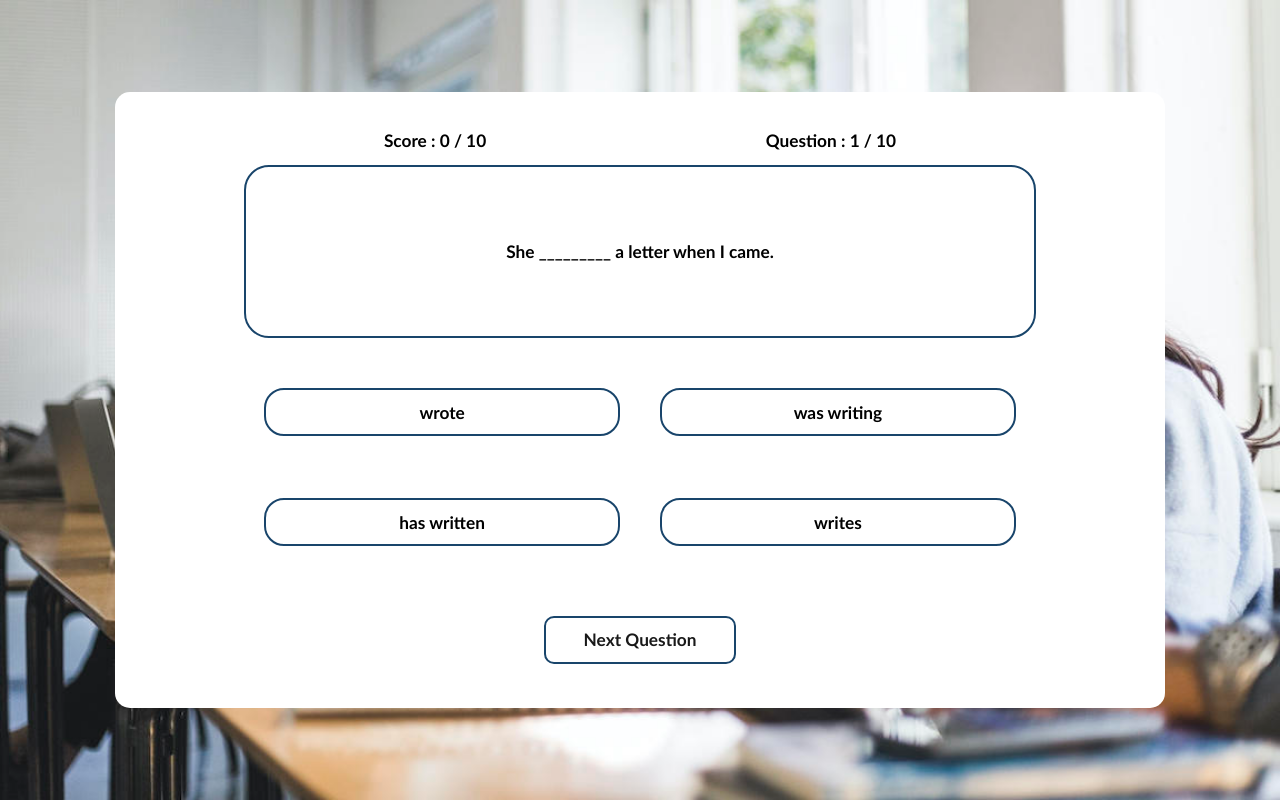
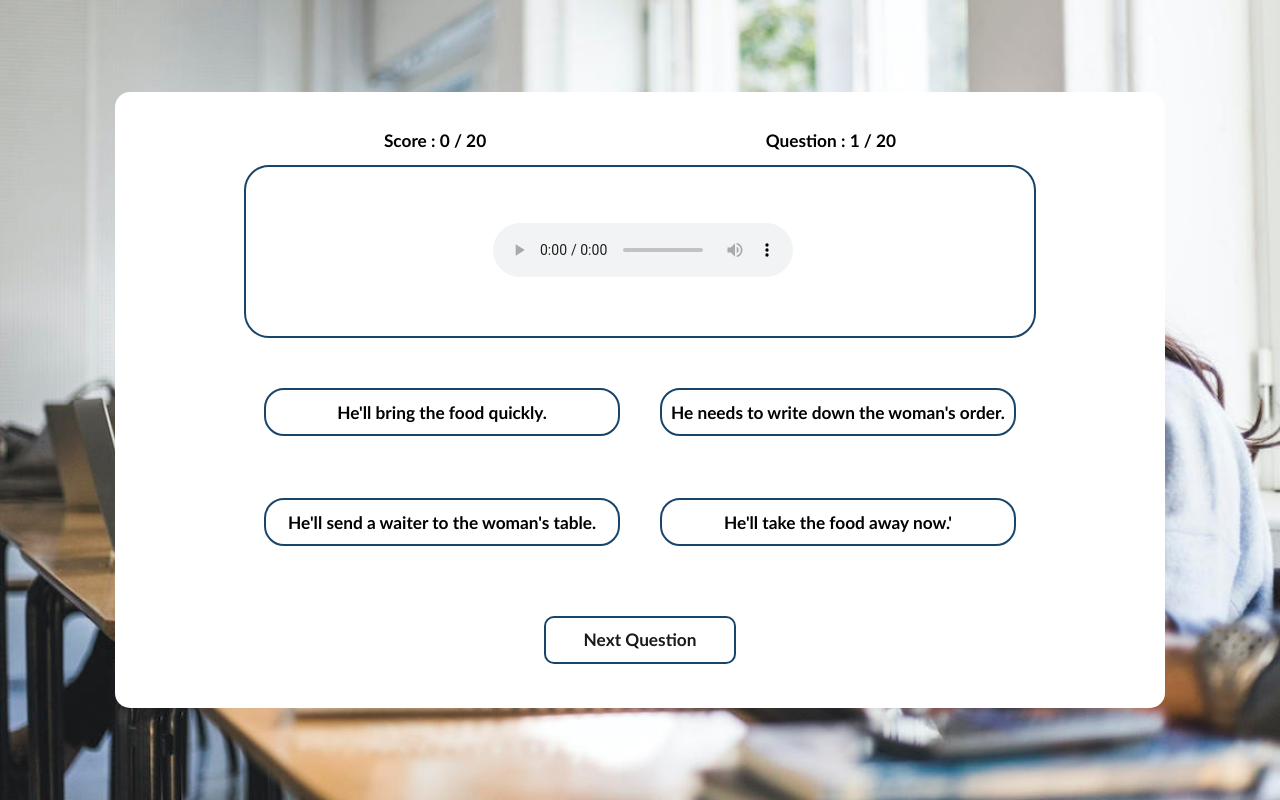
Before and after one commit to Kampus-Merdeka-Software-Engineering/FE-Jayapura-14, a plain HTML site: page test.html in a window 1280 px wide. Drawn offline with Linux system fonts and the light colour scheme.

Commit message:
add listening test qustions

```diff
--- a/script/script.js
+++ b/script/script.js
@@ -1,4 +1,104 @@
 const questions = [
+    {
+        question: "",
+        audioSrc: "assets/audio/1.MP3",
+        optionA: "He's feeling better.",
+        optionB: "The film wasn't very good.",
+        optionC: "He didn't enjoy the talk very much.",
+        optionD: "He will see the woman later.",
+        correctOption: "optionB",
+    },
+
+    {
+        question: "",
+        audioSrc: "assets/audio/2.MP3",
+        optionA: "It cost more than he though it would.",
+        optionB: "He would like to sell it.",
+        optionC: "It isn't a very good one.",
+        optionD: "He got it for a good price.",
+        correctOption: "optionD",
+    },
+
+    {
+        question: "",
+        audioSrc: "assets/audio/3.MP3",
+        optionA: "She felt different last week.",
+        optionB: "Someone cut her hair for her.",
+        optionC: "She hasn't been the same all week.",
+        optionD: "She cut her own hair.",
+        correctOption: "optionB",
+    },
+
+    {
+        question: "",
+        audioSrc: "assets/audio/4.MP3",
+        optionA: "He'll bring the food quickly.",
+        optionB: "He needs to write down the woman's order.",
+        optionC: "He'll send a waiter to the woman's table.",
+        optionD: "He'll take the food away now.'",
+        correctOption: "optionA",
+    },
+
+    {
+        question: "",
+        audioSrc: "assets/audio/5.MP3",
+        optionA: "She'll work part-time at the banguet.",
+        optionB: "She'll try to find a blanket for her guest.",
+        optionC: "She's still looking for a guest speaker.",
+        optionD: "She lives too far away to come to teh dinner.",
+        correctOption: "optionC",
+    },
+
+    {
+        question: "",
+        audioSrc: "assets/audio/6.MP3",
+        optionA: "Who is waiting to see her.",
+        optionB: "How many people can hear her.",
+        optionC: "When she can see someone.",
+        optionD: "What the man said.",
+        correctOption: "optionD",
+    },
+
+    {
+        question: "",
+        audioSrc: "assets/audio/7.MP3",
+        optionA: "Give the woman instructions about the phone.",
+        optionB: "Read the instructions next to the phone.",
+        optionC: "Pay for his telephone.",
+        optionD: "Call the woman on the phone.",
+        correctOption: "optionB",
+    },
+
+    {
+        question: "",
+        audioSrc: "assets/audio/8.MP3",
+        optionA: "The scholar will arrive shortly.",
+        optionB: "They didn't get as much money as they needed.",
+        optionC: "They collected two hundred dollars.",
+        optionD: "He doesn't know how to do the calculation.",
+        correctOption: "optionB",
+    },
+
+    {
+        question: "",
+        audioSrc: "assets/audio/9.MP3",
+        optionA: "He doesn't like to walk late at night.",
+        optionB: "He has two jobs.",
+        optionC: "He can't go to the game.",
+        optionD: "He'll come to the game late.",
+        correctOption: "optionC",
+    },
+
+    {
+        question: "",
+        audioSrc: "assets/audio/10.MP3",
+        optionA: "Tony put it together.",
+        optionB: "He is going to pick it up now.",
+        optionC: "He will bring it to the picnic.",
+        optionD: "Tony got it for them.",
+        correctOption: "optionD",
+    },
+
     {
         question: "Mike is the only one of those students who _________ passed the exam.",
         optionA: "have",
@@ -140,7 +240,7 @@ let shuffledQuestions = [] //empty array to hold shuffled selected questions
 
 function handleQuestions() {
     //function to shuffle and push 10 questions to shuffledQuestions array
-    while (shuffledQuestions.length <= 9) {
+    while (shuffledQuestions.length <= 19) {
         const random = questions[Math.floor(Math.random() * questions.length)]
         if (!shuffledQuestions.includes(random)) {
             shuffledQuestions.push(random)
@@ -160,6 +260,19 @@ function NextQuestion(index) {
     document.getElementById("question-number").innerHTML = questionNumber
     document.getElementById("player-score").innerHTML = playerScore
     document.getElementById("display-question").innerHTML = currentQuestion.question;
+
+    // Hapus semua elemen audio yang mungkin ada dari pertanyaan sebelumnya
+    const audioContainer = document.getElementById("audio-container");
+    audioContainer.innerHTML = "";
+
+    // Tambahkan kode untuk menampilkan audio jika ada
+    if (currentQuestion.audioSrc) {
+        const audioElement = document.createElement("audio");
+        audioElement.controls = true;
+        audioElement.src = currentQuestion.audioSrc;
+        audioContainer.appendChild(audioElement);
+    }
+
     document.getElementById("option-one-label").innerHTML = currentQuestion.optionA;
     document.getElementById("option-two-label").innerHTML = currentQuestion.optionB;
     document.getElementById("option-three-label").innerHTML = currentQuestion.optionC;
@@ -181,8 +294,13 @@ function checkForAnswer() {
     })
 
     //checking to make sure a radio input has been checked or an option being chosen
-    if (options[0].checked === false && options[1].checked === false && options[2].checked === false && options[3].checked == false) {
-        document.getElementById('option-modal').style.display = "flex"
+    if (
+        options[0].checked === false &&
+        options[1].checked === false &&
+        options[2].checked === false &&
+        options[3].checked == false
+    ) {
+        document.getElementById("option-modal").style.display = "flex";
     }
 
     //checking if checked radio button is same as answer
@@ -217,7 +335,7 @@ function handleNextQuestion() {
     unCheckRadioButtons()
     //delays next question displaying for a second
     setTimeout(() => {
-        if (indexNumber <= 9) {
+        if (indexNumber <= 19) {
             NextQuestion(indexNumber)
         }
         else {
@@ -249,19 +367,19 @@ function handleEndGame() {
     let remarkColor = null
 
     // condition check for player remark and remark color
-    if (playerScore <= 3) {
+    if (playerScore <= 10) {
         remark = "Bad Grades, Keep Practicing."
         remarkColor = "red"
     }
-    else if (playerScore >= 4 && playerScore < 7) {
+    else if (playerScore >= 11 && playerScore < 15) {
         remark = "Average Grades, You can do better."
         remarkColor = "orange"
     }
-    else if (playerScore >= 7) {
+    else if (playerScore >= 15) {
         remark = "Excellent, Keep the good work going."
         remarkColor = "green"
     }
-    const playerGrade = (playerScore / 10) * 100
+    const playerGrade = (playerScore / 20) * 100
 
     //data to display to score board
     document.getElementById('remarks').innerHTML = remark
--- a/style/quiz.css
+++ b/style/test.css
@@ -254,6 +254,10 @@ input[type=radio]:checked ~ .option {
     .modal-content-container h1{
         font-size: 2rem;
     }
+
+    .next-button-container button{
+        font-size: 1.4rem;
+    }
 }
 
 @media(min-width : 350px) and (max-width : 700px){
@@ -295,6 +299,10 @@ input[type=radio]:checked ~ .option {
     .modal-content-container h1{
         font-size: 2rem;
     }
+
+    .next-button-container button{
+        font-size: 1.4rem;
+    }
 }
 
 @keyframes fadeIn {
--- a/quiz.html
+++ b/test.html
@@ -3,10 +3,10 @@
 <head>
     <meta charset="UTF-8">
     <meta name="viewport" content="width=device-width, initial-scale=1.0">
-    <title>ToeflLab | Structure</title>
+    <title>ToeflLab | Test Simulation</title>
 
     <!--custom css file link-->
-    <link rel="stylesheet" href="style/quiz.css">
+    <link rel="stylesheet" href="style/test.css">
 
     <!--font awesome cdn link-->
     <link rel="stylesheet" href="https://cdnjs.cloudflare.com/ajax/libs/font-awesome/6.4.2/css/all.min.css">
@@ -15,15 +15,15 @@
 
     <main>
 
-        <!-- creating a modal for when quiz ends -->
+        <!-- creating a modal for when test ends -->
         <div class="modal-container" id="score-modal">
 
             <div class="modal-content-container">
 
-                <h1>Congratulations, Quiz Completed.</h1>
+                <h1>Congratulations <span id="data"></span>, Test Completed.</h1>
 
                 <div class="grade-details">
-                    <p>Attempts : 10</p>
+                    <p>Attempts : 20</p>
                     <p>Wrong Answers : <span id="wrong-answers"></span></p>
                     <p>Right Answers : <span id="right-answers"></span></p>
                     <p>Grade : <span id="grade-percentage"></span>%</p>
@@ -32,7 +32,7 @@
 
                 <div class="modal-button-container">
                     <button onclick="closeScoreModal()">Continue</button>
-                    <button onclick="">Finish</button>
+                    <button onclick="window.location.href='index.html'">Finish</button>
                 </div>
             </div>
         </div>
@@ -40,12 +40,13 @@
         <div class="test-container">
 
             <div class="test-details-container">
-                <h1>Score : <span id="player-score"></span> / 10</h1>
-                <h1> Question : <span id="question-number"></span> / 10</h1>
+                <h1>Score : <span id="player-score"></span> / 20</h1>
+                <h1> Question : <span id="question-number"></span> / 20</h1>
             </div>
 
             <div class="test-question-container">
                 <h1 id="display-question"></h1>
+                <div id="audio-container"></div>
             </div>
 
             <div class="test-options-container">
@@ -87,8 +88,8 @@
 
         </div>
     </main>
+
+    <!--custom js file link-->
     <script src="script/script.js"></script>
 </body>
-
-</body>
 </html>
```
Also changed, not shown: assets/img/Capstone Project.png (deleted), 10 other files.
